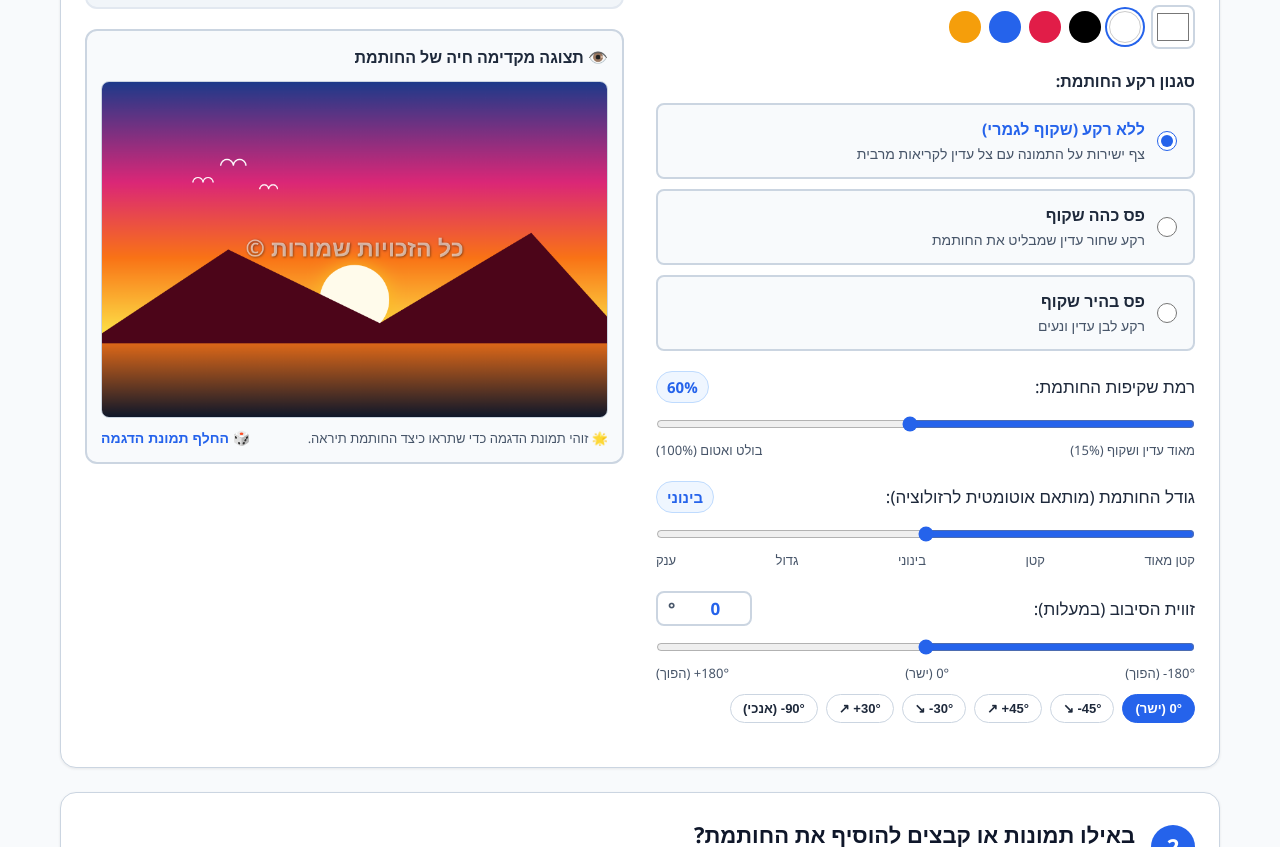
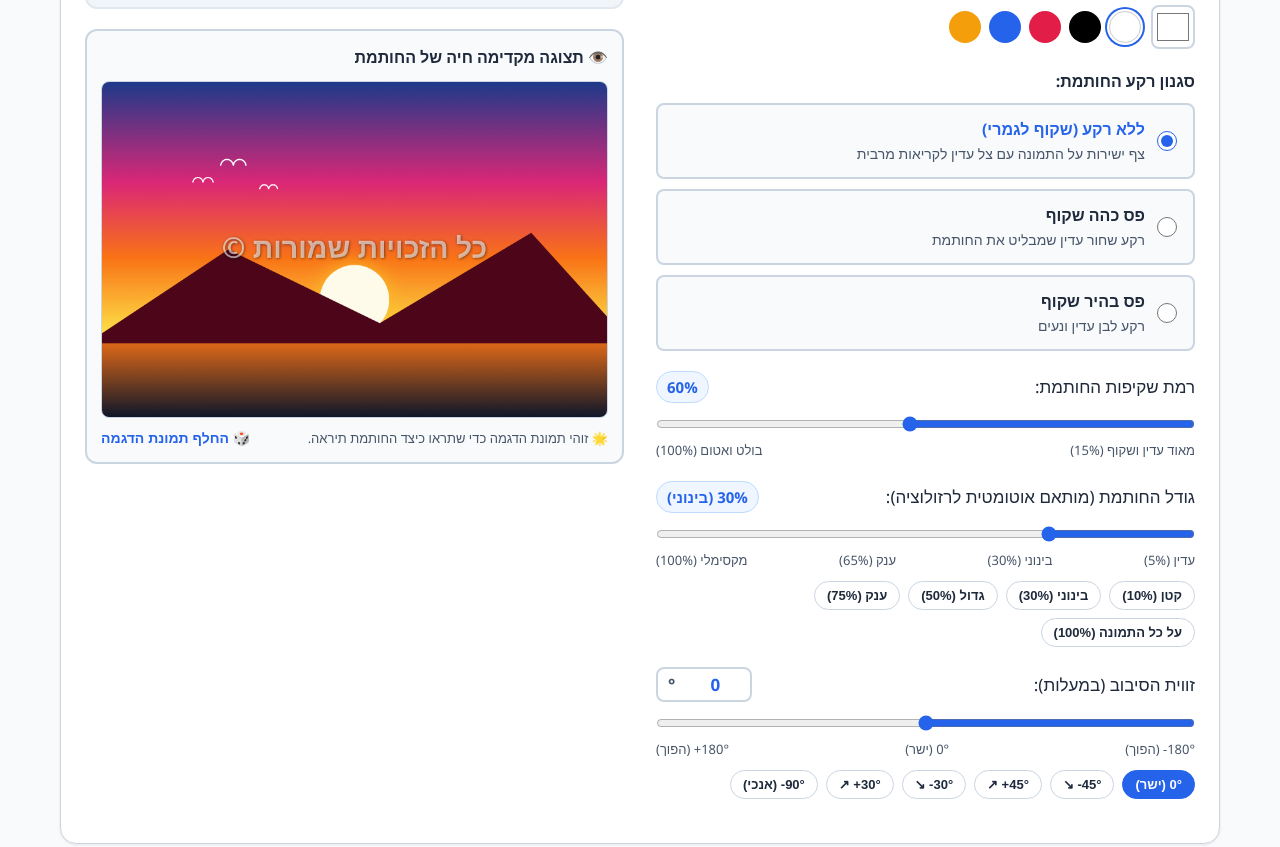
Before and after one commit to elibsora/watermark-easy, a plain HTML site: page index.html in a window 1280 px wide. Shown: the part 538-1385 px from the top of the page. Drawn offline with Linux system fonts and the light colour scheme.

Commit message:
Allow increasing watermark size significantly up to 100%

```diff
--- a/app.js
+++ b/app.js
@@ -17,7 +17,7 @@ const state = {
   position: 'center',    // 9 אפשרויות
   bgStyle: 'none',       // 'none' | 'dark' | 'light'
   opacity: 0.6,
-  sizeLevel: 3,          // 1 עד 5
+  sizePercent: 30,       // 5% עד 100%
   textColor: '#ffffff',
   rotation: 0,           // זווית מדויקת במעלות (-180 עד 180)
 
@@ -61,6 +61,7 @@ const elements = {
   opacityValue: document.getElementById('opacityValue'),
   sizeSlider: document.getElementById('sizeSlider'),
   sizeValue: document.getElementById('sizeValue'),
+  sizePresets: document.querySelectorAll('.btn-size-preset'),
   angleSlider: document.getElementById('angleSlider'),
   angleNumberInput: document.getElementById('angleNumberInput'),
   anglePresets: document.querySelectorAll('.btn-preset'),
@@ -154,7 +155,12 @@ async function loadSavedSettings() {
       if (saved.textColor) state.textColor = saved.textColor;
       if (saved.bgStyle) state.bgStyle = saved.bgStyle;
       if (saved.opacity !== undefined) state.opacity = saved.opacity;
-      if (saved.sizeLevel !== undefined) state.sizeLevel = saved.sizeLevel;
+      if (saved.sizePercent !== undefined) {
+        state.sizePercent = saved.sizePercent;
+      } else if (saved.sizeLevel !== undefined) {
+        const legacyMap = [10, 20, 30, 50, 75];
+        state.sizePercent = legacyMap[saved.sizeLevel - 1] || 30;
+      }
       if (saved.rotation !== undefined) state.rotation = saved.rotation;
       if (saved.position) state.position = saved.position;
       if (saved.destChoice) state.destChoice = saved.destChoice;
@@ -184,7 +190,7 @@ function saveSettings() {
       textColor: state.textColor,
       bgStyle: state.bgStyle,
       opacity: state.opacity,
-      sizeLevel: state.sizeLevel,
+      sizePercent: state.sizePercent,
       rotation: state.rotation,
       position: state.position,
       destChoice: state.destChoice
@@ -235,8 +241,7 @@ function applyStateToUI() {
   elements.opacityValue.textContent = `${opPercent}%`;
 
   // גודל
-  elements.sizeSlider.value = state.sizeLevel;
-  elements.sizeValue.textContent = sizeLabels[state.sizeLevel - 1];
+  setSizePercent(state.sizePercent, false);
 
   // זווית
   setRotationAngle(state.rotation, false);
@@ -319,10 +324,13 @@ function initEventListeners() {
 
   // גודל
   elements.sizeSlider.addEventListener('input', (e) => {
-    state.sizeLevel = parseInt(e.target.value, 10);
-    elements.sizeValue.textContent = sizeLabels[state.sizeLevel - 1];
-    saveSettings();
-    renderPreview();
+    setSizePercent(parseInt(e.target.value, 10));
+  });
+
+  elements.sizePresets.forEach(btn => {
+    btn.addEventListener('click', () => {
+      setSizePercent(parseInt(btn.dataset.size, 10));
+    });
   });
 
   // זווית סיבוב מדויקת
@@ -435,6 +443,34 @@ function updateDestinationUI() {
     elements.chosenCustomFolderName.style.display = 'none';
     elements.chooseFolderBtnText.textContent = '📂 לחצו לבחירת תיקייה לשמירה...';
   }
+}
+
+function setSizePercent(percent, triggerSave = true) {
+  state.sizePercent = Math.max(5, Math.min(100, percent));
+  elements.sizeSlider.value = state.sizePercent;
+  elements.sizeValue.textContent = getSizeDescription(state.sizePercent);
+
+  elements.sizePresets.forEach(btn => {
+    if (parseInt(btn.dataset.size, 10) === state.sizePercent) {
+      btn.classList.add('active');
+    } else {
+      btn.classList.remove('active');
+    }
+  });
+
+  if (triggerSave) {
+    saveSettings();
+  }
+  renderPreview();
+}
+
+function getSizeDescription(percent) {
+  if (percent <= 12) return `${percent}% (קטן מאוד)`;
+  if (percent <= 22) return `${percent}% (קטן)`;
+  if (percent <= 38) return `${percent}% (בינוני)`;
+  if (percent <= 58) return `${percent}% (גדול)`;
+  if (percent <= 80) return `${percent}% (ענק)`;
+  return `${percent}% (על כל התמונה)`;
 }
 
 function setRotationAngle(angle, triggerSave = true) {
@@ -660,9 +696,9 @@ function drawBird(ctx, x, y, size) {
    ======================================================== */
 function drawWatermark(ctx, imgWidth, imgHeight) {
   const baseDim = Math.min(imgWidth, imgHeight);
-  const sizeScales = [0.035, 0.05, 0.07, 0.10, 0.14];
-  const scale = sizeScales[state.sizeLevel - 1];
-  const fontSize = Math.max(16, Math.round(baseDim * scale));
+  // גודל פונט יחסי לרזולוציה ולסליידר (הגדלה משמעותית עד 100% רוחב)
+  const scale = (state.sizePercent / 100) * 0.28;
+  const fontSize = Math.max(14, Math.round(baseDim * scale));
 
   ctx.save();
 
@@ -730,7 +766,7 @@ function drawTextWatermark(ctx, imgWidth, imgHeight, baseDim, fontSize) {
 
 function drawLogoWatermark(ctx, imgWidth, imgHeight, baseDim) {
   const logo = state.logoImage;
-  const targetWidth = baseDim * (0.08 + state.sizeLevel * 0.04);
+  const targetWidth = baseDim * (state.sizePercent / 100);
   const targetHeight = (logo.height / logo.width) * targetWidth;
 
   const coords = calculate9PositionCoordinates(state.position, imgWidth, imgHeight, targetWidth, targetHeight, baseDim);
--- a/index.html
+++ b/index.html
@@ -197,15 +197,22 @@
           <div class="form-group">
             <div class="slider-header">
               <label for="sizeSlider">גודל החותמת (מותאם אוטומטית לרזולוציה):</label>
-              <span id="sizeValue" class="slider-badge">בינוני</span>
+              <span id="sizeValue" class="slider-badge">30% (בינוני)</span>
             </div>
-            <input type="range" id="sizeSlider" min="1" max="5" value="3" class="slider">
+            <input type="range" id="sizeSlider" min="5" max="100" value="30" step="1" class="slider">
             <div class="slider-labels">
-              <span>קטן מאוד</span>
-              <span>קטן</span>
-              <span>בינוני</span>
-              <span>גדול</span>
-              <span>ענק</span>
+              <span>עדין (5%)</span>
+              <span>בינוני (30%)</span>
+              <span>ענק (65%)</span>
+              <span>מקסימלי (100%)</span>
+            </div>
+            <!-- כפתורי קיצור נוחים לגודל החותמת -->
+            <div class="size-presets">
+              <button type="button" class="btn-preset btn-size-preset" data-size="10">קטן (10%)</button>
+              <button type="button" class="btn-preset btn-size-preset active" data-size="30">בינוני (30%)</button>
+              <button type="button" class="btn-preset btn-size-preset" data-size="50">גדול (50%)</button>
+              <button type="button" class="btn-preset btn-size-preset" data-size="75">ענק (75%)</button>
+              <button type="button" class="btn-preset btn-size-preset" data-size="100">על כל התמונה (100%)</button>
             </div>
           </div>
 
--- a/styles.css
+++ b/styles.css
@@ -521,7 +521,8 @@ body {
   color: var(--text-muted);
 }
 
-.angle-presets {
+.angle-presets,
+.size-presets {
   display: flex;
   flex-wrap: wrap;
   gap: 8px;
```
